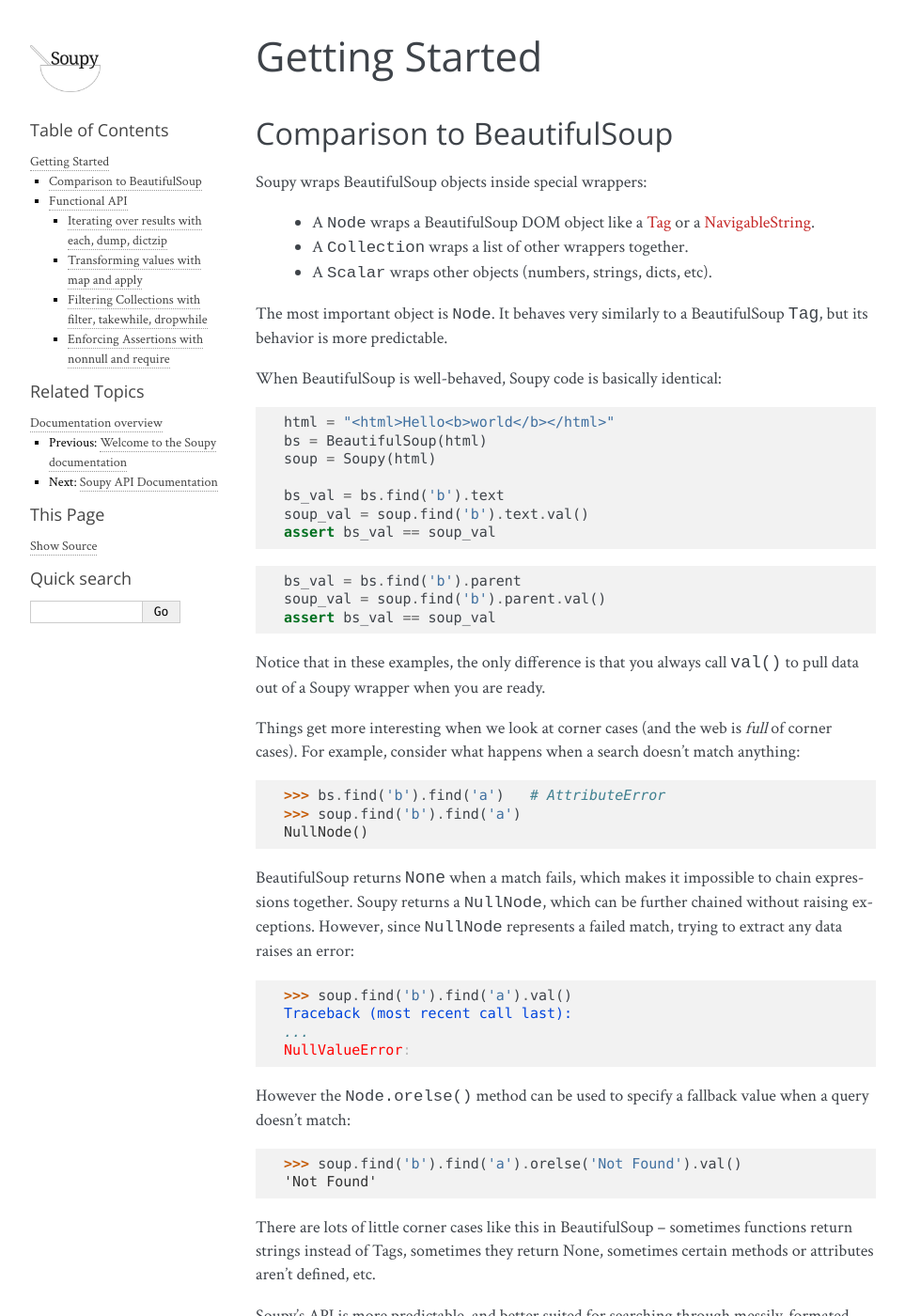
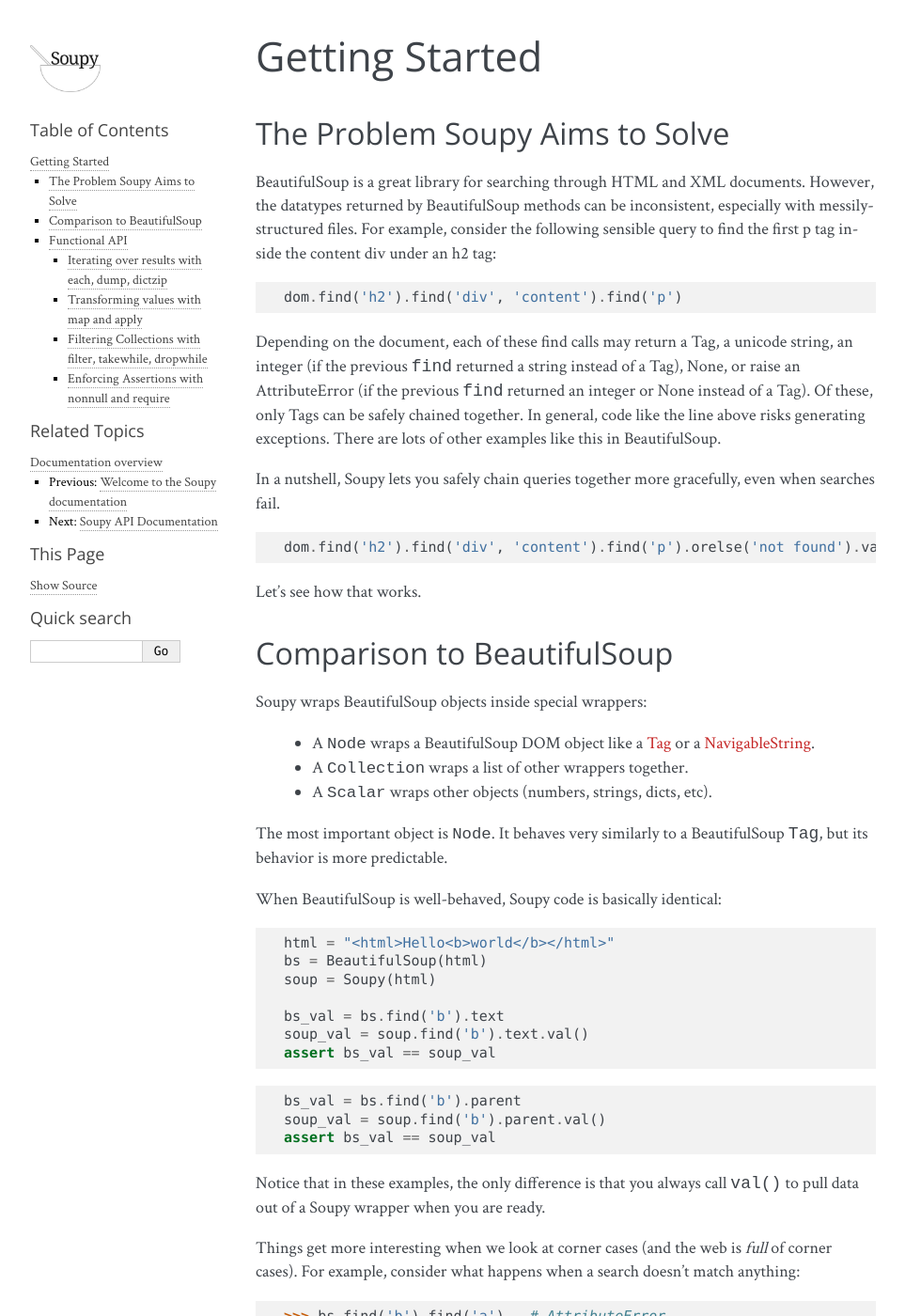
Before and after one commit to ChrisBeaumont/soupy, a Sphinx documentation site: the page built from docs/getting_started.rst, in a window 1280 px wide and 1400 px high. Shown: the whole window at 94% size, without its empty margins (148-1111 px from the left). Built offline with Sphinx 7.4.7, drawn with Linux system fonts in a browser that asks for light colours; some of the changed text lies outside the part shown.

Commit message:
Update docs

```diff
--- a/docs/getting_started.rst
+++ b/docs/getting_started.rst
@@ -3,6 +3,32 @@
 ===============
 
 .. currentmodule:: soupy
+
+The Problem Soupy Aims to Solve
+-------------------------------
+
+BeautifulSoup is a great library for searching through HTML and XML documents.
+However, the datatypes returned by BeautifulSoup methods can be inconsistent,
+especially with messily-structured files. For example, consider the following
+sensible query to find the first p tag inside the content div under an h2 tag:
+
+::
+
+  dom.find('h2').find('div', 'content').find('p')
+
+Depending on the document, each of these find calls may return a Tag, a unicode
+string, an integer (if the previous ``find`` returned a string instead of a
+Tag), None, or raise an AttributeError (if the previous ``find`` returned an
+integer or None instead of a Tag). Of these, only Tags can be safely chained
+together. In general, code like the line above risks generating exceptions. There are lots of other examples like this in BeautifulSoup.
+
+In a nutshell, Soupy lets you safely chain queries together more gracefully, even when searches fail.
+
+::
+
+    dom.find('h2').find('div', 'content').find('p').orelse('not found').val()
+
+Let's see how that works.
 
 Comparison to BeautifulSoup
 ---------------------------
@@ -129,12 +156,12 @@
 Functional API
 --------------
 
-So far we have explored how Soupy wrappers allow us to chain together
-familiar features from the BeautifulSoup API, without worrying about
-corner cases at each step in the chain.
+The main benefit of Soupy's wrappers is the ability to reliably chain
+them together. This also allows you to use general purpose libraries
+like itertools, functools, toolz, more_itertools, etc., to compose
+more complex data processing pipelines. For convenience, Soupy also priovides
+several such utilities to support more extensive method chaining.
 
-Soupy also provides new functions that enable us to build richer
-expressions than what is possible with BeautifulSoup.
 
 Iterating over results with each, dump, dictzip
 ...............................................
@@ -159,7 +186,7 @@
 
    [u'The Shawshank Redemption', u'The Dark Knight', u'Inception',...]
 
-Soupy provides an alternative syntax via the :meth:`~Collection.each` method:
+Soupy provides an additional syntax for this with the :meth:`~Collection.each` method:
 
 
 .. doctest:: imdb
@@ -183,7 +210,7 @@
 
 Think of ``Q[stuff]`` as shorthand for ``lambda x: x[stuff]``.
 
-The :meth:`~Collection.dump` method works similarly to :meth:`~Collection.each`,
+The :meth:`Collection.dump` method works similarly to :meth:`~Collection.each`,
 except that it extracts multiple values from each node, and packs
 them into a list of dictionaries. It's a convenient way to extract a JSON blob out of a document.
 
```
Also changed, not shown: other parts of docs/getting_started.rst (+8 -7 lines).
